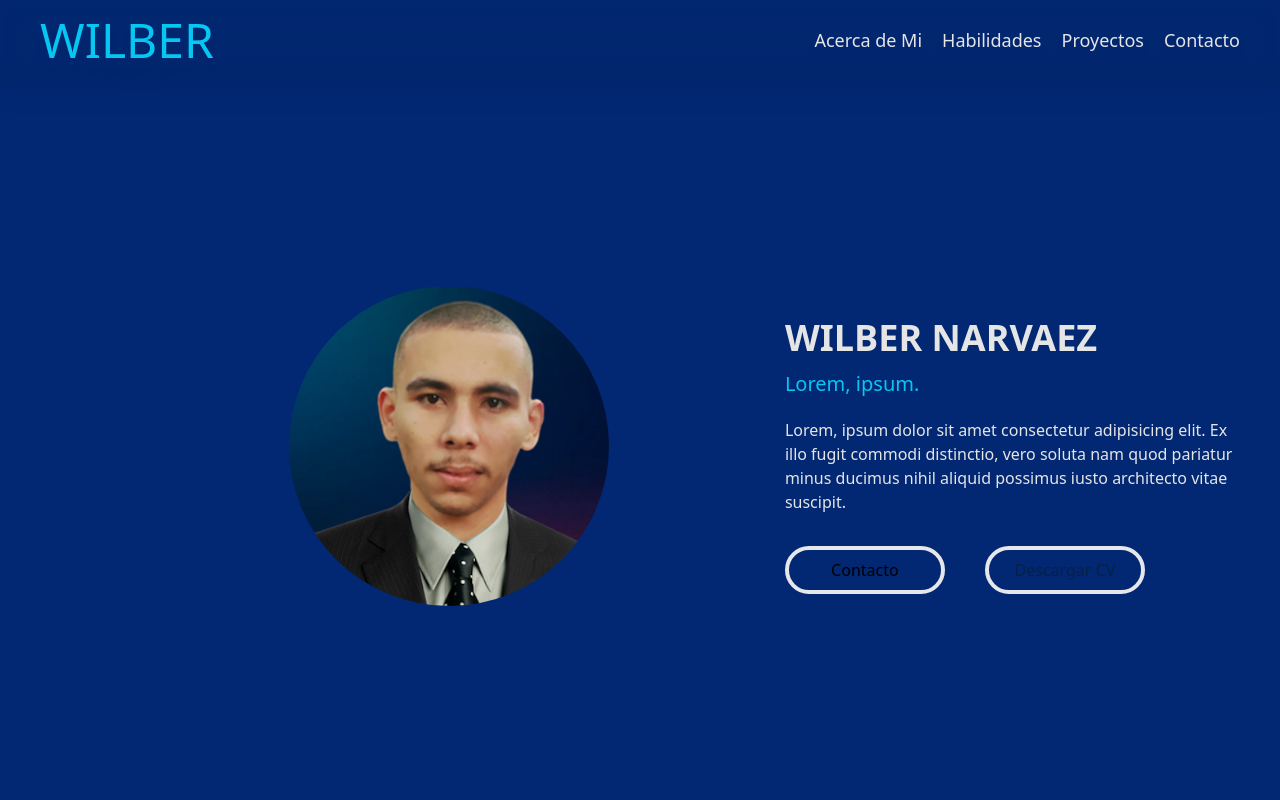
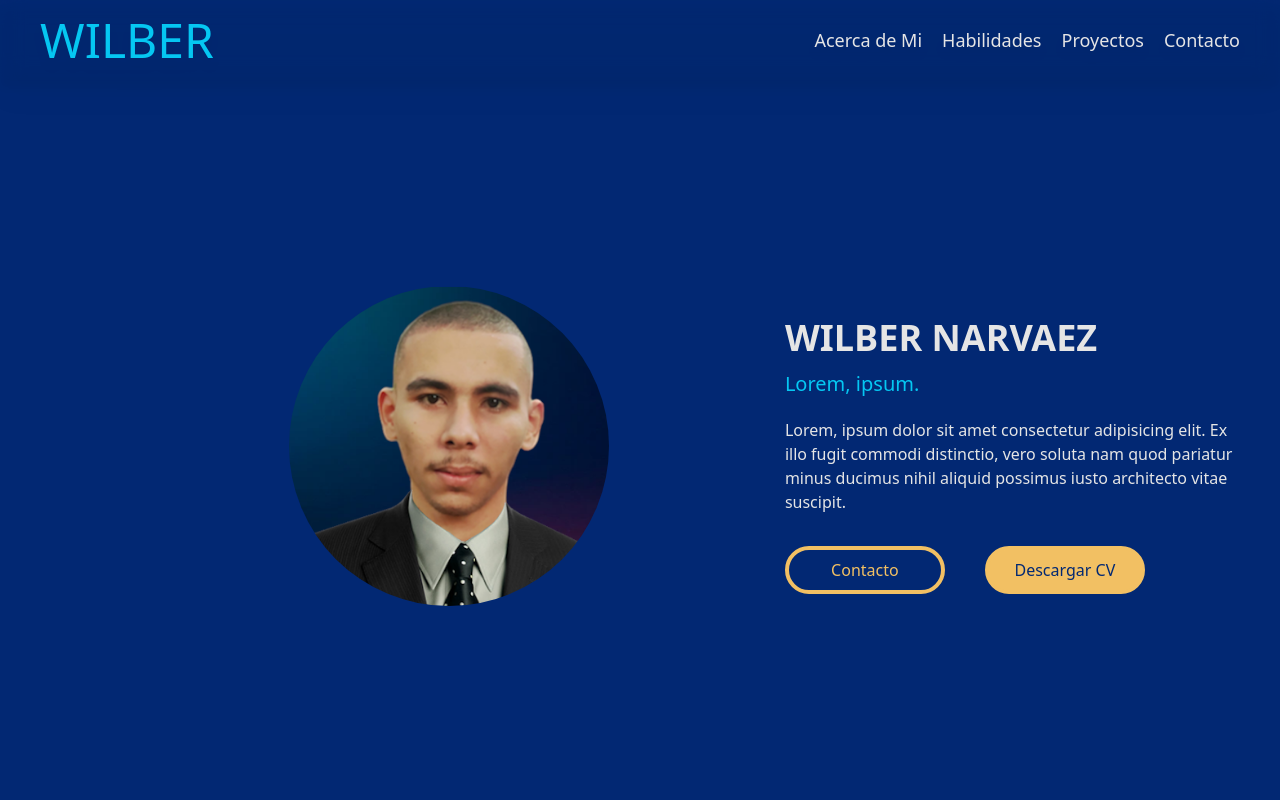
Before and after one commit to wilbernp/my-portfolio, a React (Vite) app: page / in a window 1280 px wide. Shown: the top 800 px of the page. Built offline with nearby package versions, Linux system fonts and the light colour scheme.

Commit message:
fix error in config colors

```diff
--- a/src/components/Button/Button.tsx
+++ b/src/components/Button/Button.tsx
@@ -6,9 +6,9 @@ interface ButtonProps extends React.ButtonHTMLAttributes<HTMLButtonElement> {
 }
 
 export default function Button({ title, secondary, type, color }: ButtonProps) {
-    const Primary = <button type={type} className={`p-2 w-full border-4 rounded-3xl border-${color || "secondary"} text-${color || "secondary"}`}>{title}</button>
+    const Primary = <button type={type} className={`p-2 w-full border-4 rounded-3xl border-alert text-alert`}>{title}</button>
 
-    const Secondary = <button type={type} className={`w-full p-2 border-4 rounded-3xl border-${color || "secondary"} bg-${color || "secondary"} text-[#072146] text-base font-medium`}>{title}</button>
+    const Secondary = <button type={type} className={`w-full p-2 border-4 rounded-3xl border-alert bg-alert text-main text-base font-medium`}>{title}</button>
 
     if (secondary) {
         return Secondary
--- a/tailwind.config.cjs
+++ b/tailwind.config.cjs
@@ -12,15 +12,7 @@ module.exports = {
       'xs': '475px',
       ...defaultTheme.screens,
     },
-    colors: {
-      "main": "#022873",
-      "primary": "#035AA6",
-      "secondary": "#05C7F2",
-      "alert": "#F2C063",
-      "danger": "#F25E7A",
-      "font-color": "#d5e1f1",
-      ...colors
-    },
+
     extend: {
       spacing: {
         container: "2.5rem",
@@ -31,7 +23,16 @@ module.exports = {
       },
       backgroundImage: {
         'contact-image': "url('./src/assets/contactImage.svg')",
-      }
+      },
+
+      colors: {
+        "main": "#022873",
+        "primary": "#035AA6",
+        "secondary": "#05C7F2",
+        "alert": "#F2C063",
+        "danger": "#F25E7A",
+        "font-color": "#d5e1f1"
+      },
 
     }
   }
```
